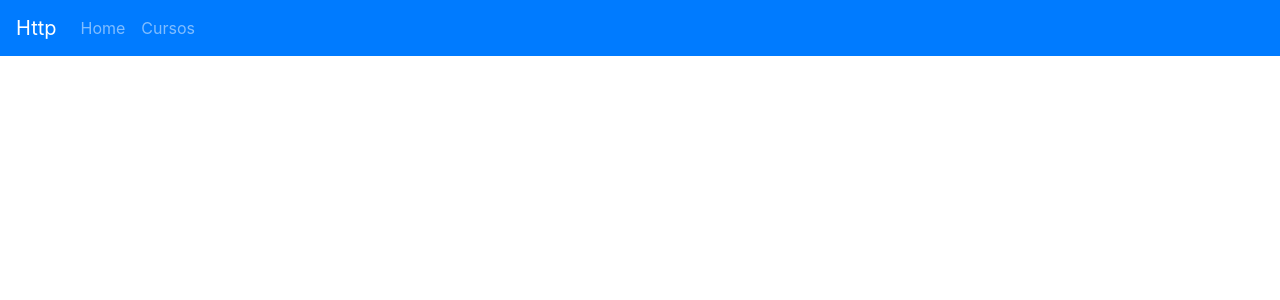
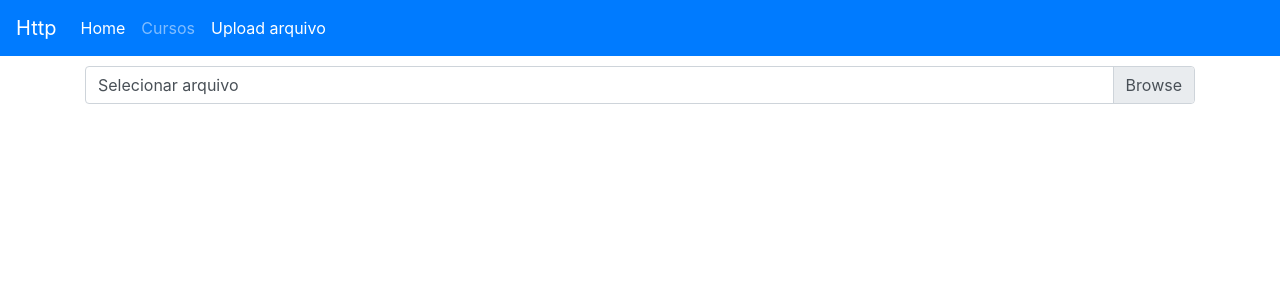
Before and after one commit to prmorais13/loaine-requests-http, an Angular app: page /upload in a window 1280 px wide. Before the commit this address led to /. Shown: the top 300 px of the page. Built offline with nearby package versions, Linux system fonts and the light colour scheme.

Commit message:
Curso Angular #135: Upload de Arquivo: Formulário Upload com Bootstrap 4

```diff
--- a/src/app/app-routing.module.ts
+++ b/src/app/app-routing.module.ts
@@ -2,10 +2,14 @@
 import { Routes, RouterModule } from '@angular/router';
 
 const routes: Routes = [
-  { path: '', pathMatch: 'full', redirectTo: 'cursos' },
+  { path: '', pathMatch: 'full', redirectTo: 'upload' },
   {
     path: 'cursos',
     loadChildren: './cursos/cursos.module#CursosModule'
+  },
+  {
+    path: 'upload',
+    loadChildren: './upload-file/upload-file.module#UploadFileModule'
   }
 ];
 
--- a/src/app/app.component.html
+++ b/src/app/app.component.html
@@ -23,6 +23,11 @@
           >Cursos</a
         >
       </li>
+      <li class="nav-item">
+        <a class="nav-link" [routerLink]="['/upload']" routerLinkActive="active"
+          >Upload arquivo</a
+        >
+      </li>
     </ul>
   </div>
 </nav>
--- /dev/null
+++ b/src/app/upload-file/upload-file/upload-file.component.html
@@ -0,0 +1,14 @@
+<div style="margin-top: 10px">
+  <div class="custom-file">
+    <input
+      type="file"
+      class="custom-file-input"
+      id="customFile"
+      (change)="onChange($event)"
+      multiple
+    />
+    <label class="custom-file-label" for="customFile" id="customFileLabel"
+      >Selecionar arquivo</label
+    >
+  </div>
+</div>
--- /dev/null
+++ b/src/app/upload-file/upload-file/upload-file.component.ts
@@ -0,0 +1,27 @@
+import { Component, OnInit } from '@angular/core';
+
+@Component({
+  selector: 'app-upload-file',
+  templateUrl: './upload-file.component.html',
+  styleUrls: ['./upload-file.component.scss']
+})
+export class UploadFileComponent implements OnInit {
+  constructor() {}
+
+  ngOnInit() {}
+
+  onChange(event) {
+    console.log(event);
+    const selectedFiles = event.srcElement.files as FileList;
+    // document.getElementById('customFileLabel').innerHTML =
+    //   selectedFiles[0].name;
+
+    const fileNames = [];
+
+    for (let i = 0; i < selectedFiles.length; i++) {
+      fileNames.push(selectedFiles[i].name);
+    }
+
+    document.getElementById('customFileLabel').innerHTML = fileNames.join(', ');
+  }
+}
```
Also changed, not shown: src/app/upload-file/upload-file-routing.module.ts (added, +17 -0 lines), src/app/upload-file/upload-file.module.ts (added, +14 -0 lines), src/app/upload-file/upload-file/upload-file.component.scss (added).
